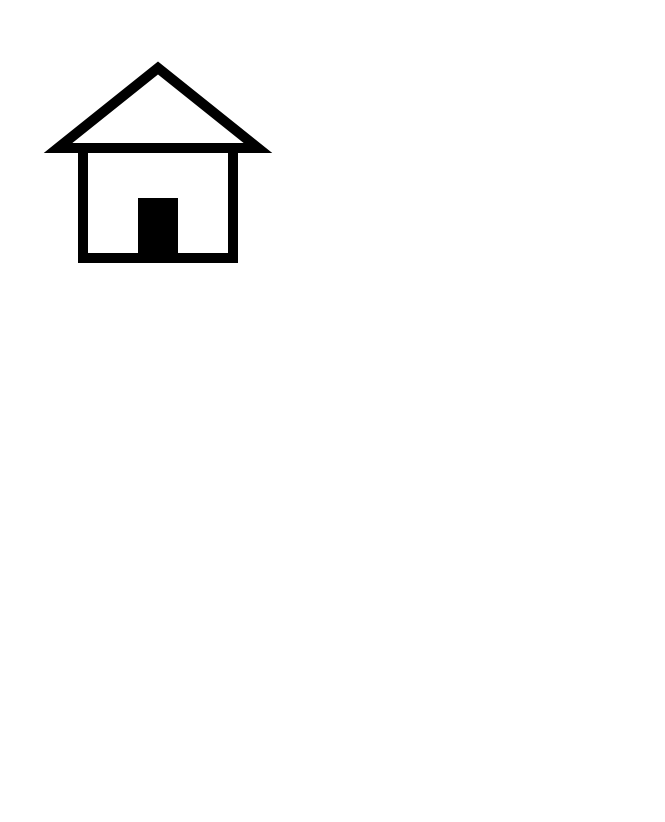
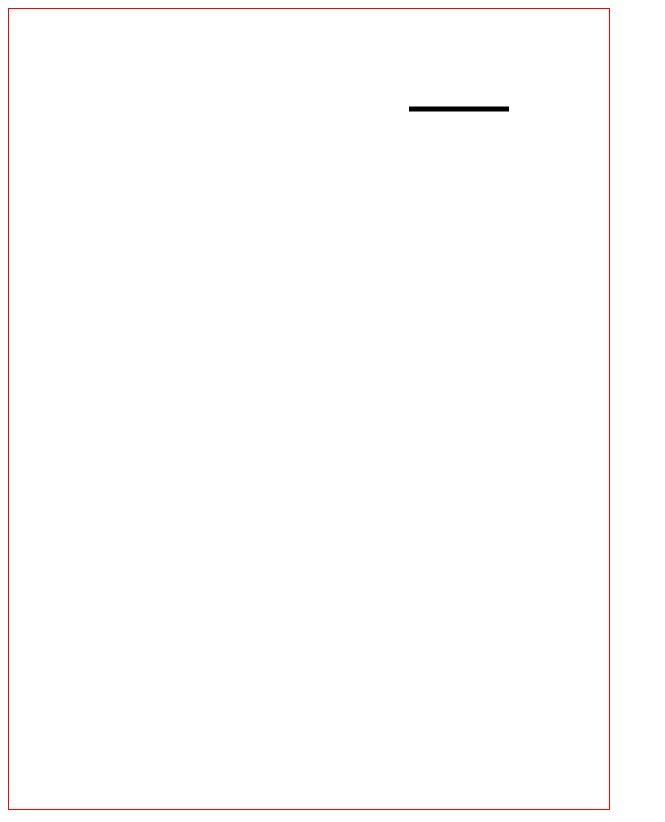
Before and after one commit to msharekh/alarabia, a plain HTML site: page index.html in a window 1280 px wide. Shown: the whole page, without its empty margins (0-665 px from the left). Before the commit the page ends 800 px from the top, so only its background shows below. Drawn offline with Linux system fonts and the light colour scheme.

Commit message:
good start

```diff
--- a/index.html
+++ b/index.html
@@ -5,33 +5,78 @@
     <meta charset="UTF-8">
     <meta name="viewport" content="width=device-width, initial-scale=1.0">
     <meta http-equiv="X-UA-Compatible" content="ie=edge">
-    <title>Document</title>
+    <title>canvas document</title>
+    <style>
+        #my-house {
+            width: 150px;
+            top: 20px;
+            position: fixed;
+        }
+
+        #arabic-word {
+            /* width: 550px; */
+            /* top: 220px;
+            position: fixed; */
+            border: solid red 1px;
+        }
+    </style>
 </head>
 
 <body>
 
-    <canvas id="arabic-word" width="300" height="300"></canvas>
+    <canvas id="my-house" width="300" height="300"></canvas>
+
+    <canvas id="arabic-word" width="600" height="800"></canvas>
 
 </body>
 
 </html>
 <script>
-    const canvas = document.getElementById('arabic-word');
-    const ctx = canvas.getContext('2d');
+    // const canvas1 = document.getElementById('my-house');
+    const canvas2 = document.getElementById('arabic-word');
+
+    // const ctx1 = canvas1.getContext('2d');
+    const ctx2 = canvas2.getContext('2d');
 
     // Set line width
-    ctx.lineWidth = 10;
+    // ctx1.lineWidth = 10;
+    ctx2.lineWidth = 5;
 
+    /*
     // Wall
-    ctx.strokeRect(75, 140, 150, 110);
+    ctx1.strokeRect(75, 140, 150, 110);
 
     // Door
-    ctx.fillRect(130, 190, 40, 60);
+    ctx1.fillRect(130, 190, 40, 60);
 
     // Roof
-    ctx.moveTo(50, 140);
-    ctx.lineTo(150, 60);
-    ctx.lineTo(250, 140);
-    ctx.closePath();
-    ctx.stroke();
+    ctx1.moveTo(50, 140);
+    ctx1.lineTo(150, 60);
+    ctx1.lineTo(250, 140);
+    ctx1.closePath();
+    ctx1.stroke();
+    */
+
+    // arabic word
+    let p = {
+        startX: 0,
+        startY: 0,
+        endX: 0,
+        endY: 0
+    }
+
+
+    p.startX = 400;
+    p.startY = 100;
+
+    dx = 100;
+    dy = 0;
+
+    p.endX = p.startX + dx;
+    p.endY = p.startY + dy;
+
+    ctx2.moveTo(p.startX, p.startY);
+    ctx2.lineTo(p.endX, p.endY);
+
+    ctx2.stroke();
 </script>
```
